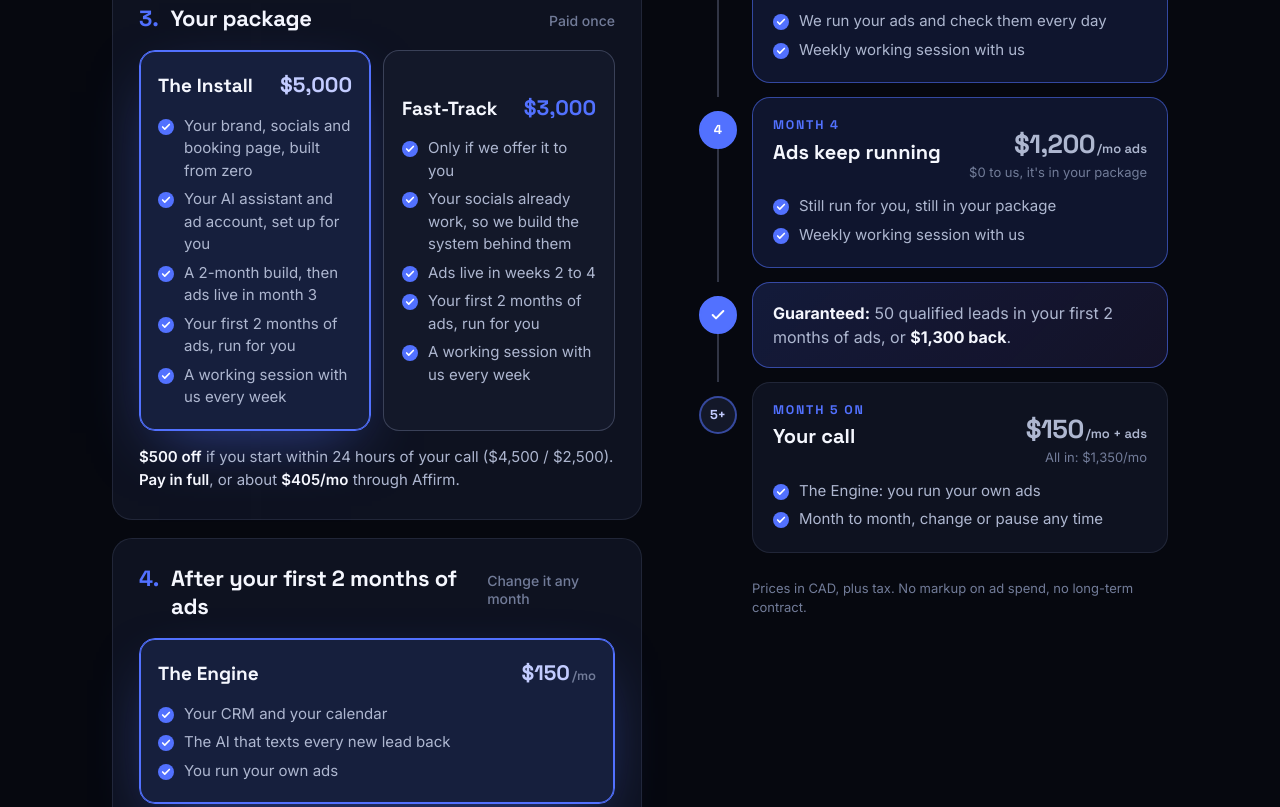
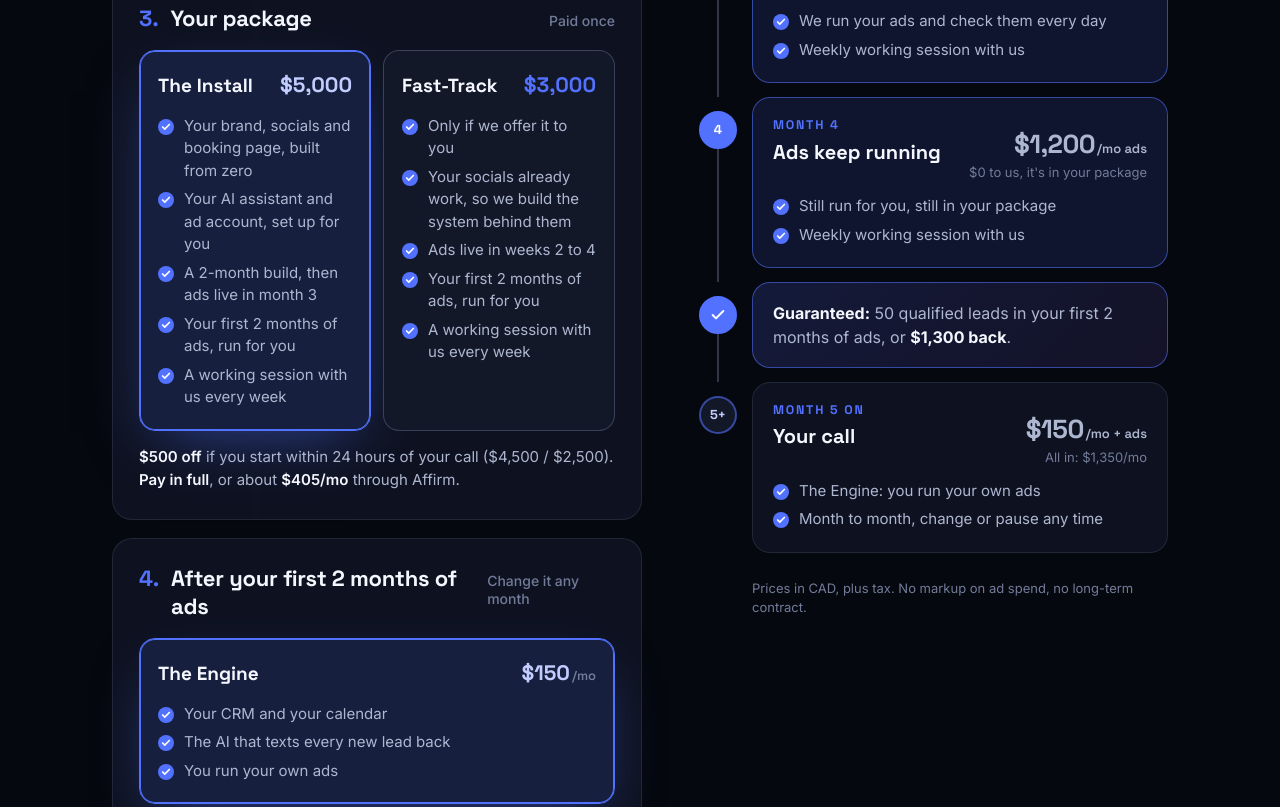
Before and after one commit to SkyScaling/sky-scaling-calculator, a plain HTML site: page index.html in a window 1280 px wide. Shown: the part 1180-1987 px from the top of the page. Drawn offline with Linux system fonts and the light colour scheme.

Commit message:
Calculator: package and plan cards align to the top

```diff
--- a/index.html
+++ b/index.html
@@ -124,7 +124,7 @@ window.SS = {
 
   /* build options */
   .opts{display:grid;grid-template-columns:1fr 1fr;gap:12px}
-  .opt{border:1px solid var(--border-strong);background:var(--panel-2);border-radius:16px;padding:18px;transition:all .16s}
+  .opt{border:1px solid var(--border-strong);background:var(--panel-2);border-radius:16px;padding:18px;transition:all .16s;display:flex;flex-direction:column;justify-content:flex-start;align-items:stretch}
   .opt:hover{border-color:rgba(82,113,255,0.5)}
   .opt .t{display:flex;justify-content:space-between;align-items:baseline;gap:10px}
   .opt .t .nm{font-family:'Space Grotesk';font-weight:700;font-size:19px}
```
